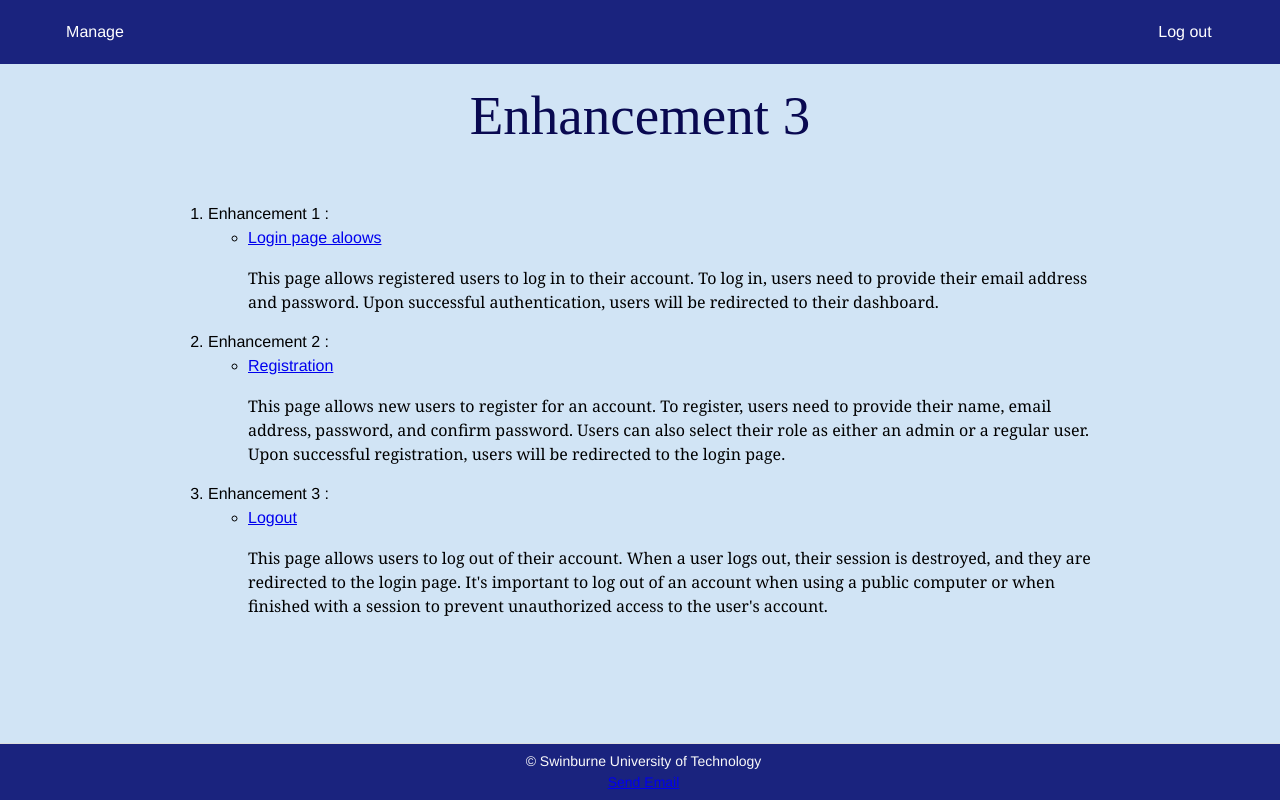
After one commit to supul-k/PURE-PHP, a PHP site: page /enhancements3.php in a window 1280 px wide. The commit adds this page. Run offline with PHP 8.4, Linux system fonts and the light colour scheme; the visitor is signed in with stand-in values (Sample User, id 1); some web fonts are replaced.

Commit message:
login and registration and logout completed

```diff
--- a/about.php
+++ b/about.php
@@ -1,5 +1,11 @@
 <?php
 include './menu.inc';
+
+session_start();
+if (!isset($_SESSION['loggedin']) || $_SESSION['loggedin'] !== true) {
+  header('Location: login.php');
+  exit();
+}
 ?>
 
 <div>
--- a/apply.php
+++ b/apply.php
@@ -1,5 +1,11 @@
 <?php
 include './menu.inc';
+
+session_start();
+if (!isset($_SESSION['loggedin']) || $_SESSION['loggedin'] !== true) {
+  header('Location: login.php');
+  exit();
+}
 ?>
 
 <body>
--- a/enhancements1.php
+++ b/enhancements1.php
@@ -1,5 +1,11 @@
 <?php
 include './menu.inc';
+
+session_start();
+if (!isset($_SESSION['loggedin']) || $_SESSION['loggedin'] !== true) {
+  header('Location: login.php');
+  exit();
+}
 ?>
 
 <body>
--- a/enhancements2.php
+++ b/enhancements2.php
@@ -1,5 +1,11 @@
 <?php
 include './menu.inc';
+
+session_start();
+if (!isset($_SESSION['loggedin']) || $_SESSION['loggedin'] !== true) {
+  header('Location: login.php');
+  exit();
+}
 ?>
 
 <body>
--- /dev/null
+++ b/enhancements3.php
@@ -0,0 +1,52 @@
+<?php
+include './menu.inc';
+
+session_start();
+if (!isset($_SESSION['loggedin']) || $_SESSION['loggedin'] !== true) {
+  header('Location: login.php');
+  exit();
+}
+?>
+
+<body>
+    <article>
+        <section id="enhan_list">
+            <h1 id="heading1">Enhancement 3</h1>
+
+
+            <ol>
+                <li>Enhancement 1 :
+                    <ul>
+                        <li>
+                            <a href="login.php">Login page aloows</a>
+                        </li>
+                        <p>This page allows registered users to log in to their account. To log in, users need to provide their email address and password. Upon successful authentication, users will be redirected to their dashboard.
+                        </p>
+                    </ul>
+                </li>
+                <li>Enhancement 2 :
+                    <ul>
+                        <li>
+                            <a href="registration.php">Registration</a>
+                        </li>
+                        <p>This page allows new users to register for an account. To register, users need to provide their name, email address, password, and confirm password. Users can also select their role as either an admin or a regular user. Upon successful registration, users will be redirected to the login page.</p>
+                    </ul>
+                </li>
+                <li>Enhancement 3 :
+                    <ul>
+                        <li>
+                            <a href="apply.php">Logout </a>
+                        </li>
+                        <p>This page allows users to log out of their account. When a user logs out, their session is destroyed, and they are redirected to the login page. It's important to log out of an account when using a public computer or when finished with a session to prevent unauthorized access to the user's account.</p>
+                    </ul>
+                </li>
+
+            </ol>
+        </section>
+    </article>
+</body>
+
+
+<?php
+include './footer.inc';
+?>
--- a/header.inc
+++ b/header.inc
@@ -1,5 +1,6 @@
 <!DOCTYPE html>
 <html lang="en">
+
 <head>
   <!-- other meta stuff -->
   <!-- References to external basic CSS file -->
@@ -19,4 +20,5 @@
   <script src="scripts/apply.js"></script>
 
   <title>Home</title>
+
 </head>
--- a/index.php
+++ b/index.php
@@ -1,5 +1,10 @@
 <?php
 include './menu.inc';
+session_start();
+if (!isset($_SESSION['loggedin']) || $_SESSION['loggedin'] !== true) {
+  header('Location: login.php');
+  exit();
+}
 ?>
 
 <body>
--- a/jobs.php
+++ b/jobs.php
@@ -1,5 +1,11 @@
 <?php
 include './menu.inc';
+
+session_start();
+if (!isset($_SESSION['loggedin']) || $_SESSION['loggedin'] !== true) {
+  header('Location: login.php');
+  exit();
+}
 ?>
 
 <div id="container-jobs">
--- a/login.php
+++ b/login.php
@@ -1,6 +1,5 @@
 <?php
 include './header.inc';
-session_start();
 
 
 if (isset($_SESSION['error_message'])) {
@@ -10,6 +9,7 @@ if (isset($_SESSION['error_message'])) {
   // }
   unset($_SESSION['error_message']);
 }
+
 ?>
 
 <body>
--- a/manage.php
+++ b/manage.php
@@ -2,6 +2,11 @@
 include './menu.inc';
 require_once 'settings.php';
 session_start();
+
+if (!isset($_SESSION['loggedin']) || $_SESSION['loggedin'] !== true) {
+  header('Location: login.php');
+  exit();
+}
 
 if (isset($_SESSION['success_message'])) {
     // Display success message and unset the session variable
--- a/menu.inc
+++ b/menu.inc
@@ -1,9 +1,48 @@
-
 <?php
 include './header.inc';
 ?>
 
-<nav>
+<script>
+  window.addEventListener('load', function() {
+    document.getElementById("logoutBtn").addEventListener("click", function() {
+      // send a request to the server to log out the user
+      console.log('hi');
+      var xhr = new XMLHttpRequest();
+      xhr.open("POST", "processEOI.php");
+      xhr.setRequestHeader("Content-type", "application/x-www-form-urlencoded");
+      xhr.send("action=" + this.getAttribute("data-action"));
+
+      // redirect the user to the login page
+      window.location.href = "login.php";
+    });
+  });
+</script>
+
+<?php
+session_start();
+if (isset($_SESSION['role']) && $_SESSION['role'] == 'admin') {
+?>
+  <nav style="display: flex; justify-content: space-between;">
+    <ul>
+      <li>
+        <a href="manage.php">Manage</a>
+      </li>
+    </ul>
+    <ul>
+      <li>
+        <a href="#" data-action="log_out" id="logoutBtn">Log out</a>
+      </li>
+    </ul>
+  </nav>
+<?php
+}
+?>
+
+<?php
+if (isset($_SESSION['role']) && $_SESSION['role'] == 'user') {
+?>
+  <nav style="display: flex;
+    justify-content: space-between;">
     <ul>
       <li>
         <a href="index.php">Home</a>
@@ -15,9 +54,6 @@ include './header.inc';
         <a href="apply.php">Job Application</a>
       </li>
       <li>
-          <a href="manage.php">Manage</a>
-        </li>
-        <li>
         <a href="about.php">About Me</a>
       </li>
       <li>
@@ -26,5 +62,17 @@ include './header.inc';
       <li>
         <a href="enhancements2.php">Enhancements 2</a>
       </li>
+      <li>
+        <a href="enhancements3.php">Enhancements 3</a>
+      </li>
     </ul>
+    <ul>
+      <li>
+        <a href="#" data-action="log_out" id="logoutBtn">Log out</a>
+      </li>
+    </ul>
+
   </nav>
+<?php
+}
+?>
```
Also changed, not shown: processEOI.php (+49 -33 lines), registration.php (+7 -0 lines). Lines whose indentation alone changed are shown as unchanged.
